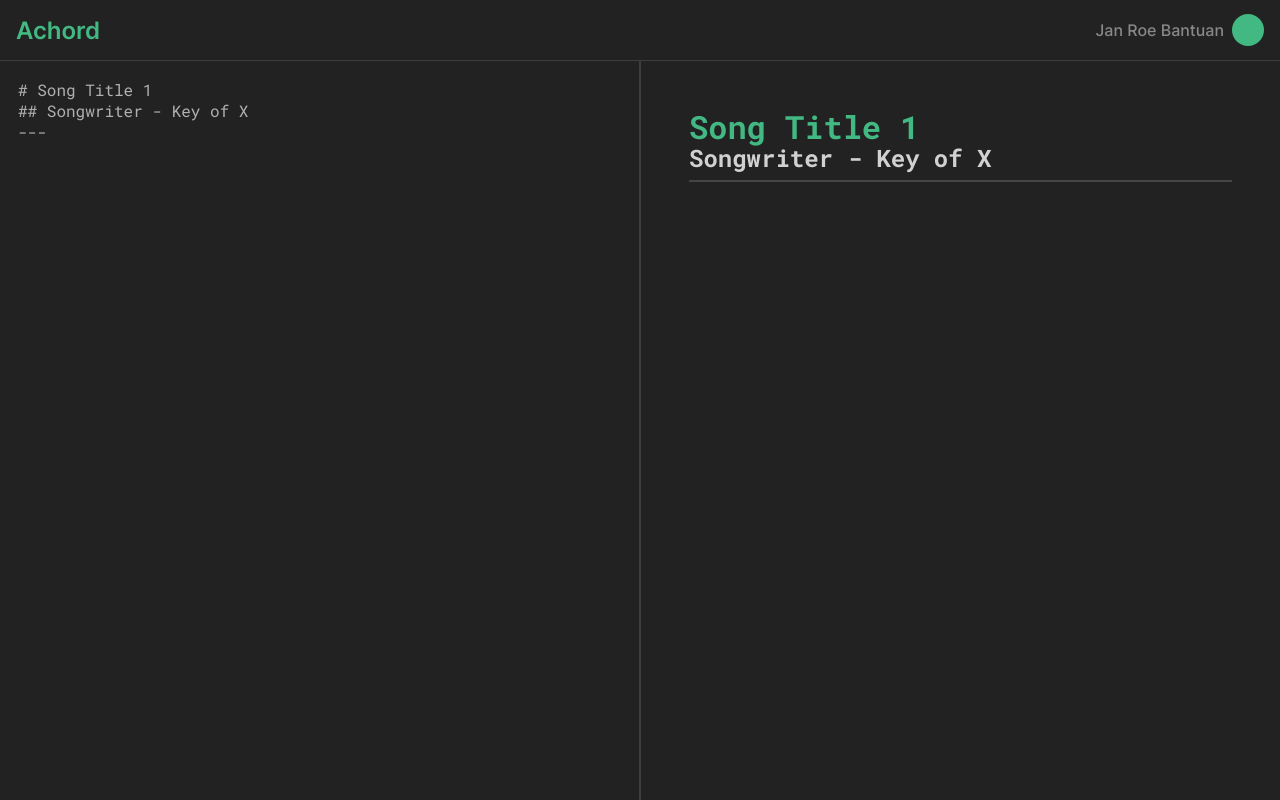
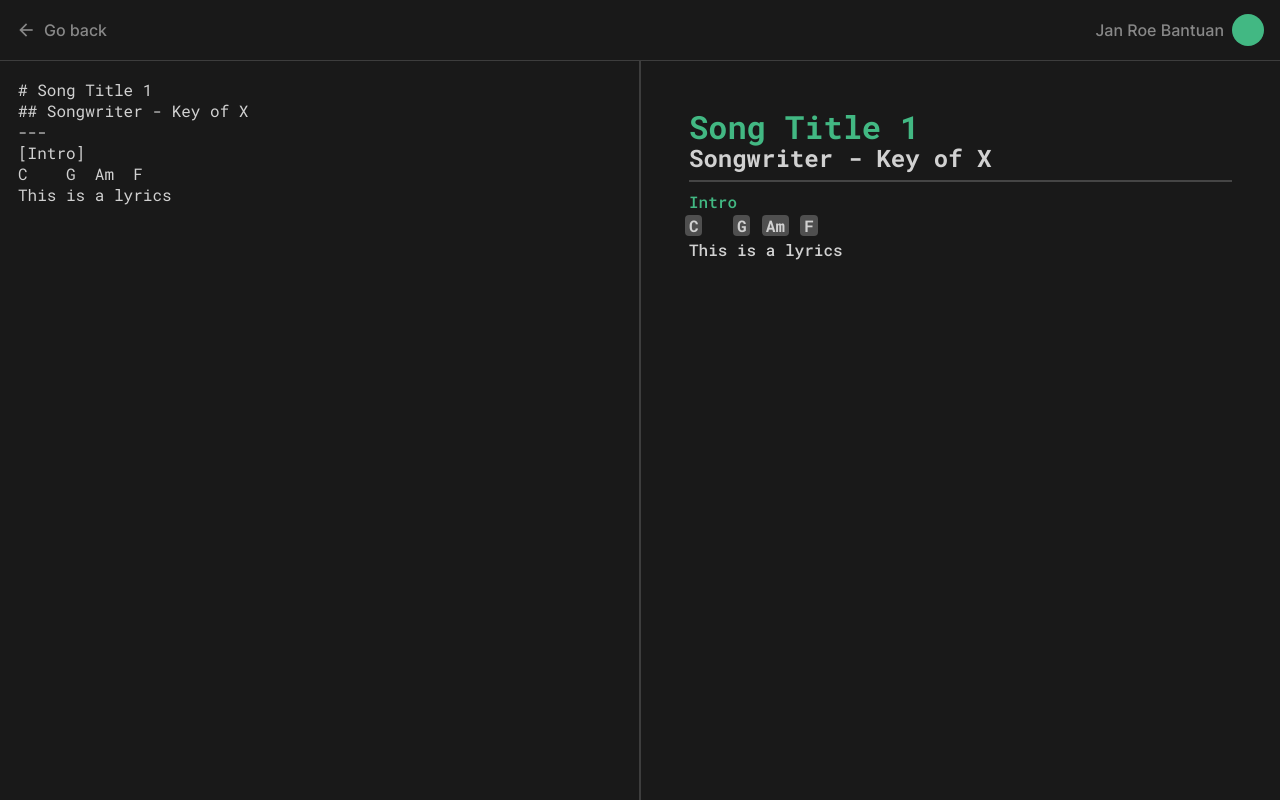
Before and after one commit to Cramzzzberry/qotes, a Vue app: page /edit/1 in a window 1280 px wide. Built offline with nearby package versions, Linux system fonts and the light colour scheme.

Commit message:
Removed prefixes for lyrics and chords - this will make it user friendly in general

```diff
--- a/index.html
+++ b/index.html
@@ -4,7 +4,7 @@
     <meta charset="UTF-8">
     <link rel="icon" href="/favicon.ico">
     <meta name="viewport" content="width=device-width, initial-scale=1.0">
-    <title>Vite App</title>
+    <title>Achord</title>
   </head>
   <body>
     <div id="app"></div>
--- a/src/App.vue
+++ b/src/App.vue
@@ -1,9 +1,3 @@
-<script setup>
-</script>
-
 <template>
   <router-view></router-view>
 </template>
-
-<style scoped>
-</style>
--- a/src/assets/scripts/chordsheet.js
+++ b/src/assets/scripts/chordsheet.js
@@ -1,80 +1,52 @@
 export default function htmlParse(input) {
-  let lineOfStrings = input.split('\n');
-  let parsedStrings = [];
+  let lineOfStrings = input.split('\n')
+  let parsedStrings = []
 
   lineOfStrings.forEach(str => {
-    let substr = '';
+    let substr = ''
 
     if(str.match(/(?<!\w)#{3} /g)) {
       //h1
-      substr = str.replace('### ', '');
-      parsedStrings.push(`<h3>${ substr }</h3>`);
+      substr = str.replace('### ', '')
+      parsedStrings.push(`<h3>${ substr }</h3>`)
     }
     else if(str.match(/(?<!\w)#{2} /g)) {
       //h2
-      substr = str.replace('## ', '');
-      parsedStrings.push(`<h2>${ substr }</h2>`);
+      substr = str.replace('## ', '')
+      parsedStrings.push(`<h2>${ substr }</h2>`)
     }
     else if(str.match(/(?<!\w)# /g)) {
       //h3
-      substr = str.replace('# ', '');
-      parsedStrings.push(`<h1>${ substr }</h1>`);
+      substr = str.replace('# ', '')
+      parsedStrings.push(`<h1>${ substr }</h1>`)
     }
-    else if(str.match(/== /g)) { //did this because as of now i dont know how to regex a "== chord_line"
-      //chords
-      str = str.replace('== ', '')
+    else if (str.match(/-{3,}/g)) {
+      //hr
+      substr = str.replace(/-{3,}/g, '<hr>')
+      parsedStrings.push(substr)
+    }
+    else { //if there is no prefix or one liner syntax like --- for hr
+      let parsedSongSegment = []
+      let songSegment = str.replace(/ /g, '|&nbsp|').split('|') //named as song segment because string is redundant
 
-      if(str.match(/(^| )([A-G](#?|b?))(m|maj|dim|sus|aug|add)?M?\d?( ?(?![a-zA-Z0-9])$)/g)) {
-        //1st group checks if it starts with a letter or a " "
-        //2nd group checks if a string has A to G letters, then checks if there is # or b (with a null check)
-        //3rd group checks if there is a maj/m/dim/sus/aug
-        //\d checks if there is a single digit number
-        //last group ensures that there are no word [a-zA-Z0-9] follows the chord
-        //\[ and \] are just brackets to indicate it is a chord container
-        substr = parseChords(str);
-        parsedStrings.push(substr);
-      }
-    }
-    else if(str.match(/-- /g)) {
-      //lyrics
-      substr = str.replace('-- ', '')
-      parsedStrings.push(`<div class="lyrics">${ substr }</div>`);
-    }
-    else if(str.match(/\[.*\]/g)) {
-      //song section
-      substr = str.replace(/\[|\]/g, '')
-      parsedStrings.push(`<div class="song-section">${ substr }</div>`);
-    }
-    else if (str.match(/(?<=\w?) ?\\/g)) {
-      substr = str.replace(/\\/g, '<br />');
-      parsedStrings.push(substr);
-    }
-    else if (str.match(/-{3}/g)) {
-      substr = str.replace(/-{3}/g, '<hr>');
-      parsedStrings.push(substr);
-    }
-    else {
-      parsedStrings.push(str);
-    }
-  });
+      songSegment.forEach(songEntity => {
+        substr = ''
 
-  return parsedStrings.join(" ");
-}
+        //if it is a chord
+        if (songEntity.match(/(^| )([A-G](#?|b?))(maj|m|dim|sus|aug|add)?(M\d)?\d?(?!\w)/g)) {
+          substr = songEntity
+          parsedSongSegment.push(`<span class="chord">${ substr }</span>`)
+        } else if (songEntity.match(/\[.*\]/g)) {
+          substr = songEntity.replace(/\[|\]/g, '')
+          parsedSongSegment.push(`<span class="song-section">${ substr }</span>`)
+        } else {
+          parsedSongSegment.push(songEntity)
+        }
+      })
 
-function parseChords(chord) {
-  let substr = '';
-
-  let chords = [];
-  let chordLine = chord.replace(/ /g, '-&nbsp-').split('-'); //just a "hack" to preserve spaces, but it leaves an empty string:/
-
-  chordLine.forEach(word => {
-    if(word.match(/([A-G](#?|b?))(maj|m|dim|sus|aug|add)?M?\d?/g)) {
-      substr = word.replace(/([A-G](#?|b?))(maj|m|dim|sus|aug|add)?M?\d?/g, `<span>${ word }</span>`);
-      chords.push(substr);
-    } else if (word === "&nbsp") {
-      chords.push(word);
+      parsedStrings.push(`${ parsedSongSegment.join('') } <br>`)
     }
   })
 
-  return `<div class="chords">${ chords.join('') }</div>`;
+  return parsedStrings.join("")
 }
--- a/src/assets/styles/base.css
+++ b/src/assets/styles/base.css
@@ -22,7 +22,7 @@
   --gray-700: #4f4f4f;
   --gray-800: #454545;
   --gray-900: #3d3d3d;
-  --gray-950: #222222;
+  --gray-950: #191919;
 
   --green-50: #eefbf4;
   --green-100: #d6f5e2;
@@ -48,6 +48,8 @@
   --cumulus-900: #435611;
   --cumulus-950: #233003;
 
+
+
   --nav-bar-height: 61px;
 }
 
@@ -68,7 +70,7 @@ a {
   transition: color 100ms ease-in-out;
 
   &:hover {
-      color: var(--gray-300);
+      color: var(--gray-200);
   }
 }
 
@@ -97,6 +99,7 @@ ul, ol {
 /* scrollbar */
 ::-webkit-scrollbar {
   width: 0.625rem;
+  height: 0.625rem;
   background-color: var(--gray-900);
 }
 
--- a/src/assets/styles/main.css
+++ b/src/assets/styles/main.css
@@ -33,11 +33,10 @@
     border: 1px solid var(--gray-800)
   }
 
-  & > .chords {
+  & > .chord {
     font-weight: 800;
     color: var(--gray-200);
 
-    & > span {
     position: relative;
     z-index: 0;
 
@@ -54,7 +53,6 @@
       border-radius: 4px;
     }
   }
-  }
 
   & > .lyrics {
     font-weight: 500;
--- a/src/components/pages/EditChordsPage.vue
+++ b/src/components/pages/EditChordsPage.vue
@@ -1,20 +1,22 @@
 <script setup>
-import { ref, computed } from 'vue';
+import { ref, computed } from 'vue'
 import { useRoute } from 'vue-router'
-import sanitizeHtml from 'sanitize-html';
-import htmlParse from '../../assets/scripts/chordsheet';
+import sanitizeHtml from 'sanitize-html'
+import htmlParse from '@/assets/scripts/chordsheet'
 
 const route = useRoute()
 
-const csInput = ref(`# Song Title ${ route.params.id }\n## Songwriter - Key of X\n---\n`);
-const csHtml = computed(() => sanitizeHtml(htmlParse(csInput.value), { allowedAttributes: false })
-);
+const csInput = ref(`# Song Title ${ route.params.id }\n## Songwriter - Key of X\n---\n[Intro]\nC    G  Am  F\nThis is a lyrics`)
+const csHtml = computed(() => sanitizeHtml(htmlParse(csInput.value), { allowedAttributes: false }))
 </script>
 
 <template>
   <div class="navbar">
     <div> <!-- logo -->
-      <router-link to="/dashboard" class="main-brand">Achord</router-link>
+      <router-link to="/dashboard" class="back-btn">
+        <span class="material-icons">arrow_back</span>
+        <span>Go back</span>
+      </router-link>
     </div>
     <div class="profile-wrapper"> <!-- profile-cluster -->
       <div class="editor-toggle">
@@ -32,7 +34,7 @@ const csHtml = computed(() => sanitizeHtml(htmlParse(csInput.value), { allowedAt
 
   <div class="body">
     <div class="textarea-wrapper">
-      <textarea v-model="csInput"></textarea>
+      <textarea v-model="csInput" spellcheck="false"></textarea>
     </div>
     <div class="markdown-preview" v-html="csHtml">
     </div>
@@ -55,17 +57,14 @@ const csHtml = computed(() => sanitizeHtml(htmlParse(csInput.value), { allowedAt
   background-color: var(--gray-950);
   border-bottom: 1px solid var(--gray-900);
 
-  & > div > .main-brand {
-    color: var(--green-400);
-    font-size: 1.5rem;
-    font-weight: 600;
+  & > div > .back-btn {
+    display: flex;
+    flex-direction: row;
+    align-items: center;
+    gap: 8px;
 
-    opacity: 1;
-    transition: opacity 100ms ease-in-out;
-
-    &:hover {
-      opacity: 0.75;
-    }
+    width: fit-content;
+    padding: 6px 0;
   }
 
   & > .tabs {
@@ -161,8 +160,8 @@ const csHtml = computed(() => sanitizeHtml(htmlParse(csInput.value), { allowedAt
       & > .profile-picture {
         flex-shrink: 0;
 
-        width: 2rem;
-        height: 2rem;
+        width: 32px;
+        height: 32px;
 
         background-color: var(--green-400);
         border-radius: 100%;
@@ -189,7 +188,7 @@ const csHtml = computed(() => sanitizeHtml(htmlParse(csInput.value), { allowedAt
       outline: none;
 
       background-color: var(--gray-950);
-      color: var(--gray-300);
+      color: var(--gray-200);
       font-size: 1rem;
       font-family: 'RobotoMono';
     }
--- a/src/components/ui/VDropdownMenu.vue
+++ b/src/components/ui/VDropdownList.vue
@@ -34,7 +34,7 @@ defineEmits(['update:label'])
 <style scoped>
 .dropdown {
   position: relative;
-
+  user-select: none;
   & > .dropdown-btn {
     display: flex;
     flex-direction: row;
@@ -63,8 +63,10 @@ defineEmits(['update:label'])
     flex-direction: column;
     gap: 0.5rem;
 
+    --padding-x: 1rem;
+
     position: absolute;
-    top: calc(100% + 0.5rem);
+    top: calc(100% + 8px);
     padding: 0.5rem;
     width: calc(100% - var(--padding-x));
 
@@ -73,15 +75,14 @@ defineEmits(['update:label'])
 
     opacity: 0;
     visibility: hidden;
-    width: 100%;
     z-index: 10;
+    overflow-y: auto;
 
     transition: opacity 65ms ease-in-out, visibility 65ms ease-in-out;
 
+    & > li {
+      width: 100%;
 
-    --padding-x: 1rem;
-
-    & > li {
       & > input[type="radio"] {
         & + label {
           display: block;
--- a/src/components/ui/VFileItem.vue
+++ b/src/components/ui/VFileItem.vue
@@ -28,10 +28,11 @@ const props = defineProps({
   display: flex;
   flex-direction: row;
   height: fit-content;
-  transition: background-color 100ms ease-in-out;
+  transition: background-color 100ms ease-in-out, color 100ms ease-in-out;
 
   &:hover {
     background-color: var(--gray-800);
+    color: var(--gray-200);
   }
 
   & > .key {
--- a/src/components/ui/VWeekBlock.vue
+++ b/src/components/ui/VWeekBlock.vue
@@ -1,5 +1,5 @@
 <script setup>
-import VFileItem from '../ui/VFileItem.vue';
+import VFileItem from '@/components/ui/VFileItem.vue'
 
 const props = defineProps({
   fetchUrl: String,
```
Also changed, not shown: src/components/pages/HomePage.vue (+32 -14 lines), src/router/index.js (+4 -3 lines), src/assets/fonts/FragmentMono-Regular.ttf (deleted). Lines whose indentation alone changed are shown as unchanged.
